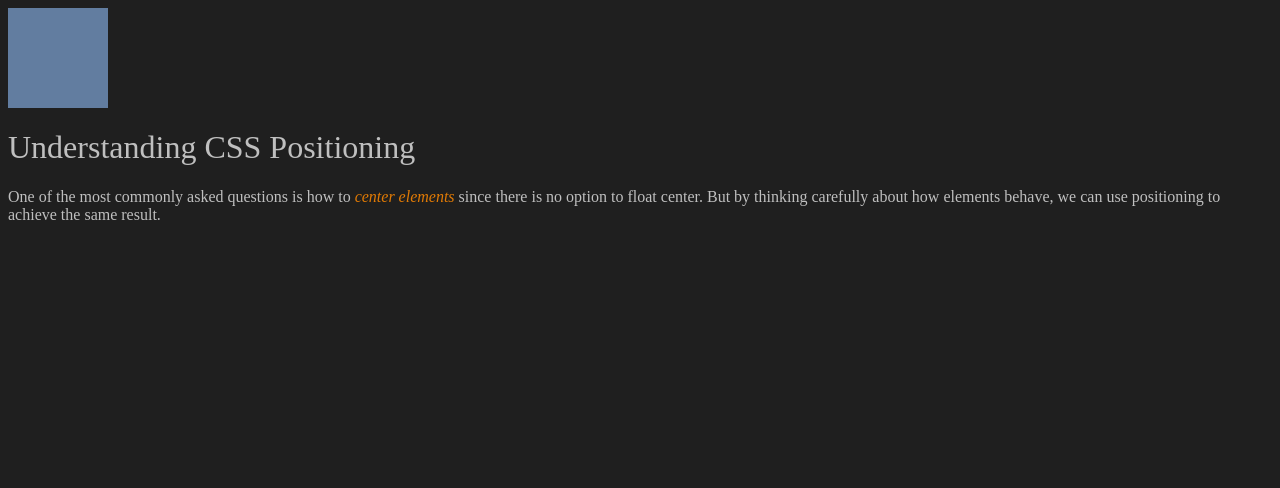
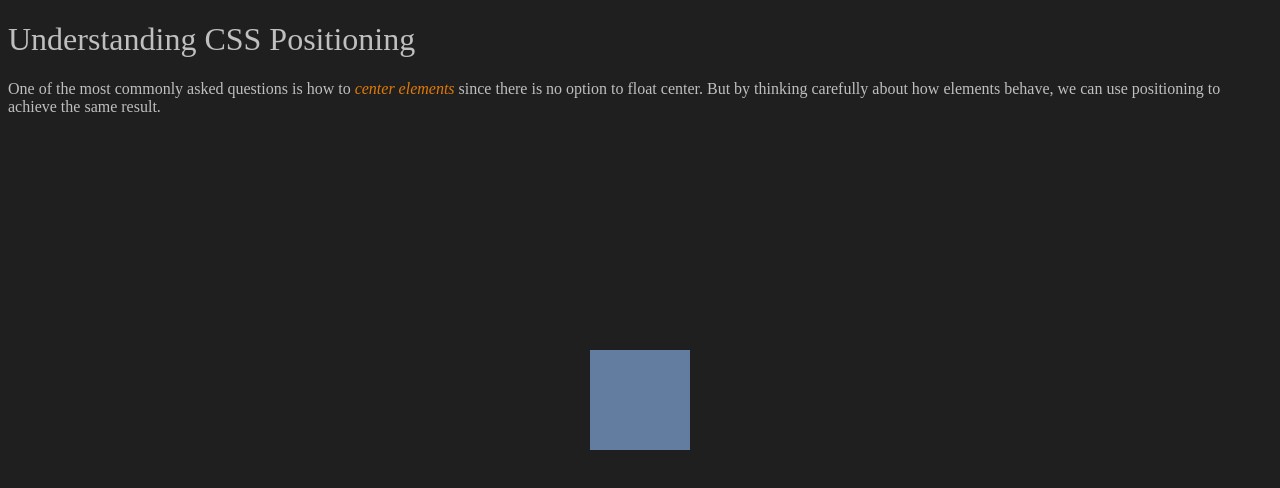
Before and after one commit to dstark88/cssTraining, a plain HTML site: page cssPositioning/08_begin/index.html in a window 1280 px wide. Drawn offline with Linux system fonts and the light colour scheme.

Commit message:
finished lesson

```diff
--- a/cssPositioning/02_begin/styles/main.css
+++ b/cssPositioning/02_begin/styles/main.css
@@ -1,6 +1,7 @@
 body {
     background-color: #1f1f1f;
     color: #bfbfbf;
+    height: 2000px;
 }
 
 h1 {
@@ -19,6 +20,9 @@ em {
 
 .blueBox {
     background: #627da0;
+    position: fixed;     /* stay in the browser window */
+    top: 150px;
+    left: 150px;
 }
 
 .greenBox {
--- a/cssPositioning/03_begin/styles/main.css
+++ b/cssPositioning/03_begin/styles/main.css
@@ -20,6 +20,13 @@ em {
 
 .blueBox {
     background: #627da0;
+    position: absolute; /*does not stay in the browser window, other elements ignore it's width and height */
+    /* top: 150px; */
+    /* left: 150px; */
+    /* top: 0; */
+    top: 50px;
+    left: 50px;
+
 }
 
 .greenBox {
@@ -27,5 +34,10 @@ em {
 }
 
 .container {
-    /*background: rgba(0,0,0,.4);*/
+    background: rgba(177, 120, 120, 0.4);
+    height: 200px;
+    width: 200px;
+    margin-top: 150px;
+    position: absolute;
+    right: 50px;
 }
--- a/cssPositioning/04_begin/styles/main.css
+++ b/cssPositioning/04_begin/styles/main.css
@@ -21,6 +21,10 @@ em {
 
 .blueBox {
     background: #627da0;
+    position: relative; /* moves relative to the parent element, container.*/
+    /* top: 50px; */
+    bottom: 10px;
+
 }
 
 .greenBox {
@@ -28,5 +32,9 @@ em {
 }
 
 .container {
-   /*background: rgba(0,0,0,.4);*/
+   background: rgba(158, 123, 123, 0.4);
+   width: 200px;
+   height: 200px;
+   position: relative; /* gives properties to child elements like blue box */
+   /* top: 200px; */
 }
--- a/cssPositioning/05_begin/styles/main.css
+++ b/cssPositioning/05_begin/styles/main.css
@@ -20,14 +20,25 @@ em {
 
 .blueBox {
     background: #627da0;
+    /* position: static; nothing changes, default position of an element */
+    /* top: 100px; these values only work if they have a position */
+    /* position: inherit; will only do something if it is inheriting the position from the parent element */
+    /* left: 200px; */
+    position: relative;
+    z-index: 2;
 }
 
 .greenBox {
     background: #5b8054;
+    position: relative;
+    top: -150px;
+    z-index: 3;
 }
 
 .container {
-    /*background: rgba(0,0,0,5);
+    background: rgba(158, 123, 123);
     width: 200px;
-    height: 200px;*/
+    height: 200px;
+    position: relative;
+    z-index: -1;
 }
--- a/cssPositioning/06_begin/styles/main.css
+++ b/cssPositioning/06_begin/styles/main.css
@@ -20,4 +20,5 @@ em {
 
 .boxBlue {
     background: #627da0;
+    float: left; /* allows other elements to move around it */
 }
--- a/cssPositioning/07_begin/styles/main.css
+++ b/cssPositioning/07_begin/styles/main.css
@@ -21,8 +21,18 @@ em {
 
 .blueBox {
     background: #627da0;
+    /* float: left; */
+    float: right;
 }
 
 .greenBox {
     background: #5b8054;
+    /* float: left;  */
+    float: right;
 }
+
+ h1 {
+     /* clear: left; */
+     /* clear: right; */
+     clear: both; /* to clear to the left and right, element will start on a new line */
+ }
--- a/cssPositioning/08_begin/styles/main.css
+++ b/cssPositioning/08_begin/styles/main.css
@@ -18,9 +18,27 @@ em {
     height: 100px;
 }
 
-.blueBox {
+/* .blueBox {
+    background: #627da0;
+    width: 100px;
+    height: 100px;
+    margin: 100px auto; /* centers item, needs to have a set width to know what the center is*/
+/* } */
 
+/* .blueBox {
+    position: absolute;
+    top: 50%;
+    margin-top: -50px; /* this puts the center in the center of the item not the top of the element */
+/* } */
+
+.blueBox { /* center the element inside the container left and right */
+    margin: 0 auto;
 }
-.container {
 
+.container { /* center the container top and bottom */
+    position: absolute;
+    top: 50%;
+    margin-top: -50px; /* this puts the center in the center of the item not the top of the element */
+    left: 0;
+    width: 100%;
 }
```
